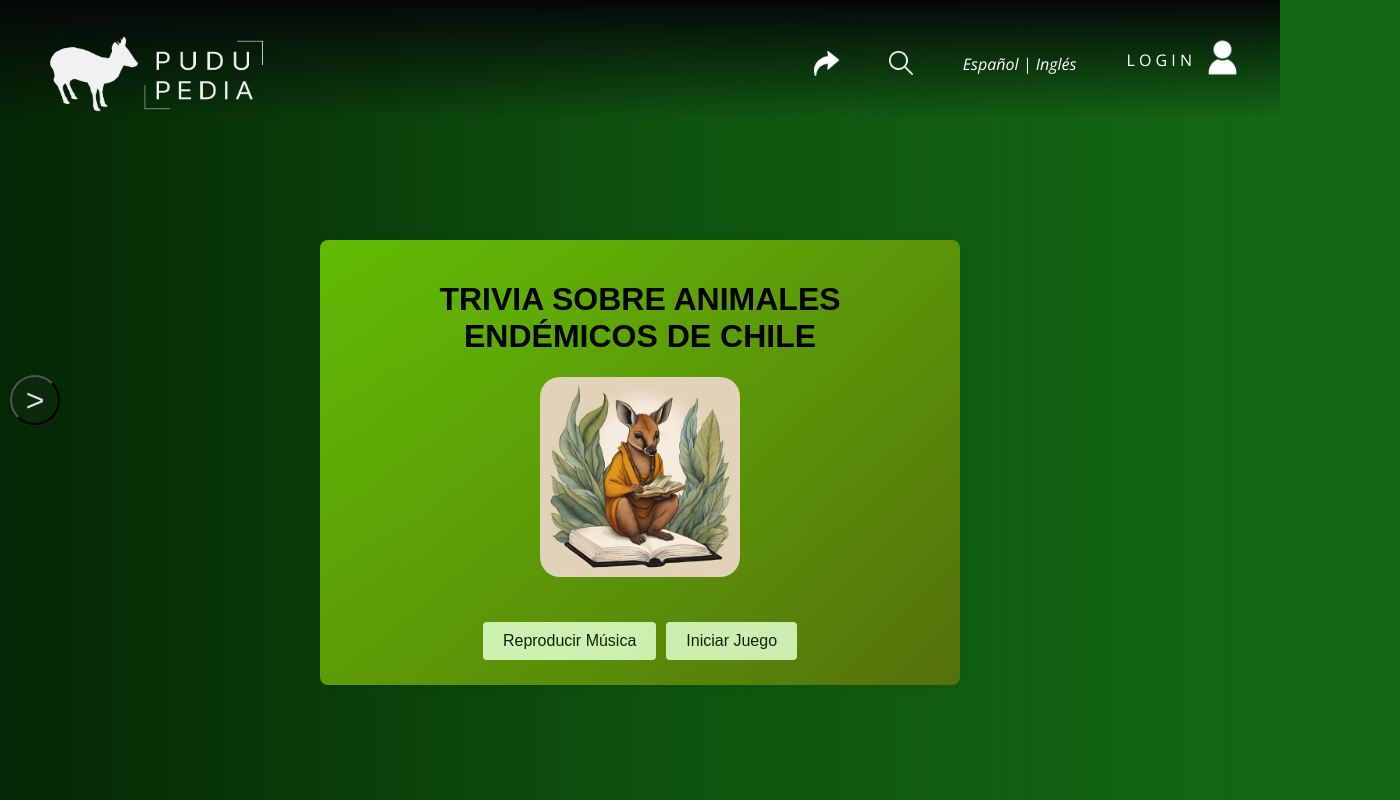
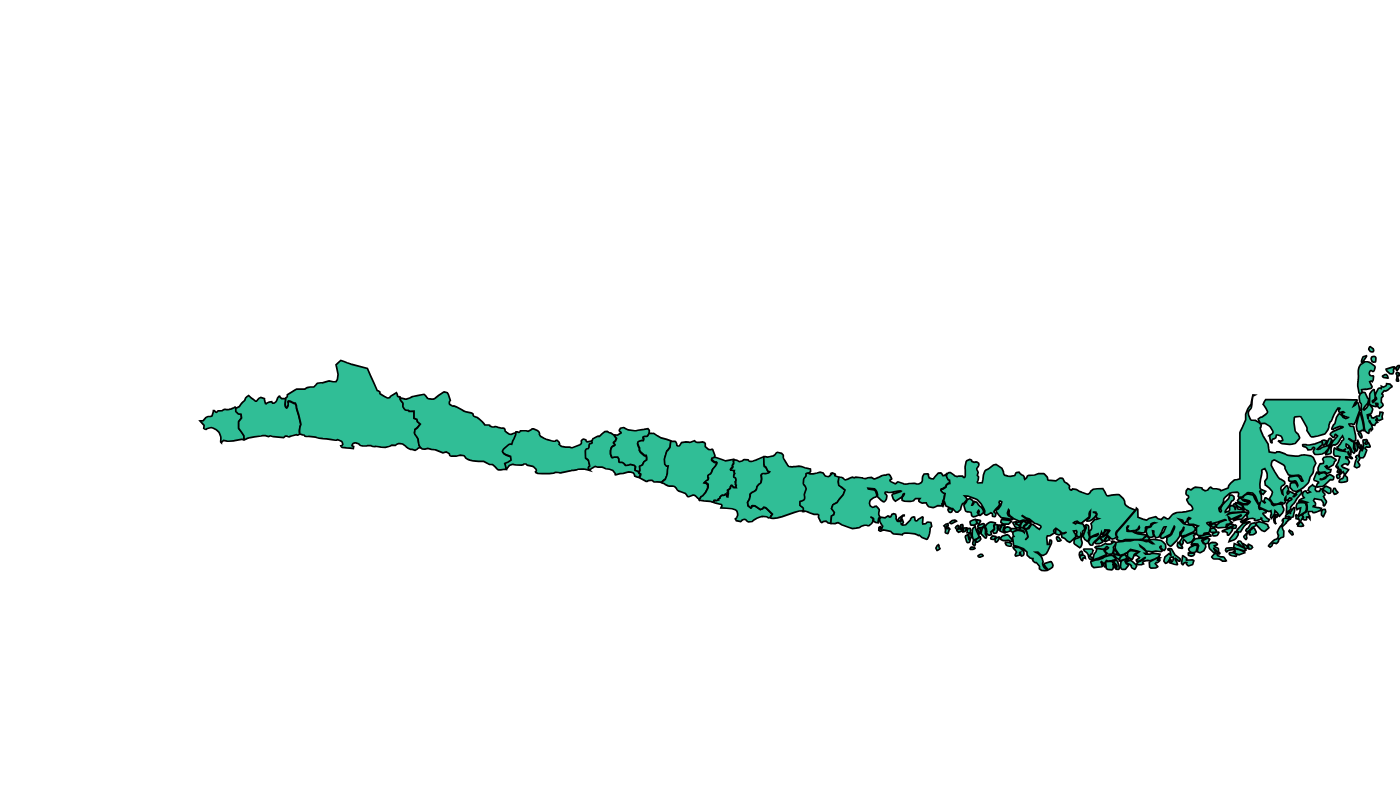
Before and after one commit to Yin-Aranguiz/PuduPedia, a React (Create React App) app in the folder pudupedia/: page /image/1 in a window 1280 px wide. Shown: the top 800 px of the page, 1400 px wide, since content can reach past the window. Built offline with nearby package versions, Linux system fonts and the light colour scheme.

Commit message:
resolviendo conflictos con package-lock-json

```diff
--- a/pudupedia/package.json
+++ b/pudupedia/package.json
@@ -6,6 +6,7 @@
     "@testing-library/jest-dom": "^5.17.0",
     "@testing-library/react": "^13.4.0",
     "@testing-library/user-event": "^13.5.0",
+    "caniuse-lite": "^1.0.30001651",
     "react": "^18.3.1",
     "react-dom": "^18.3.1",
     "react-router-dom": "^6.26.0",
--- a/pudupedia/src/App.js
+++ b/pudupedia/src/App.js
@@ -1,21 +1,23 @@
 import React from 'react';
 import './App.css';
-import { BrowserRouter as Router, Route, Routes } from 'react-router-dom';
-import LandingPage from './Components/LandingPage/LandingPage';
-import GamePage from './Components/GamePage/GamePage';
-import TriviaGame from './Components/GamePage/TriviaGame/TriviaGame';
-import NavBar from './Components/LandingPage/Navbar/NavBar';
+// import { BrowserRouter as Router, Route, Routes } from 'react-router-dom';
+// import LandingPage from './Components/LandingPage/LandingPage';
+// import GamePage from './Components/GamePage/GamePage';
+// import TriviaGame from './Components/GamePage/TriviaGame/TriviaGame';
+// import NavBar from './Components/LandingPage/Navbar/NavBar';
+import Mapita2 from './Components/MapPage/Mapita2'
 
 function App() {
     return (
-        <Router>
-            <NavBar />
-            <Routes>
-                <Route path="/" element={<LandingPage />} />
-                <Route path="/juegos" element={<GamePage />} />
-                <Route path="/image/:id" element={<TriviaGame />} />
-            </Routes>
-        </Router>
+        // <Router>
+        //     <NavBar />
+        //     <Routes>
+        //         <Route path="/" element={<LandingPage />} />
+        //         <Route path="/juegos" element={<GamePage />} />
+        //         <Route path="/image/:id" element={<TriviaGame />} />
+        //     </Routes>
+        // </Router>
+        <Mapita2 />
     );
 }
 
--- a/pudupedia/src/Components/MapPage/Mapita2.css
+++ b/pudupedia/src/Components/MapPage/Mapita2.css
@@ -14,7 +14,7 @@
 }
   /* Estilo base para las rutas del mapa (paths) */
   path {
-    fill: #10b39a; /* Color de relleno por defecto */
+    fill: #30BE96; /* Color de relleno por defecto */
     stroke: #000000; /* Color del borde */
     stroke-width: 1px; /* Grosor del borde */
     transition: fill 0.3s ease, stroke-width 0.3s ease; /* Transición suave para el cambio de color y borde */
@@ -22,7 +22,7 @@
 
   /* Estilo cuando el mouse está sobre una zona */
   path:hover {
-    fill: #05ff82; /* Color de relleno al hacer hover */
+    fill: #D6FF7F; /* Color de relleno al hacer hover */
     stroke-width: 2px; /* Grosor del borde al hacer hover */
   }
   /* Estilos específicos para cada zona del mapa */
```
Also changed, not shown: 1 other file (tests, documents, lock files or other folders).
